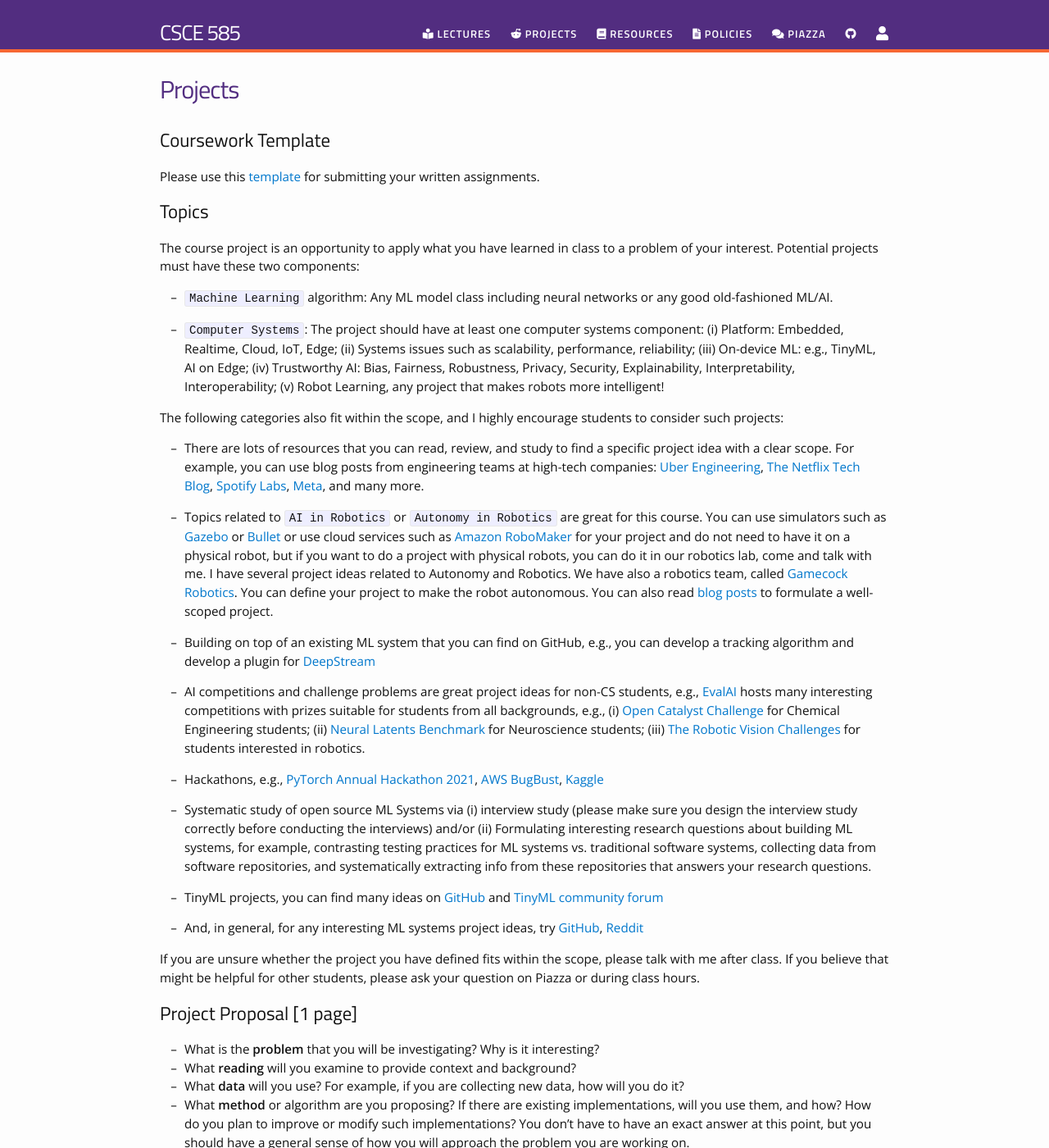
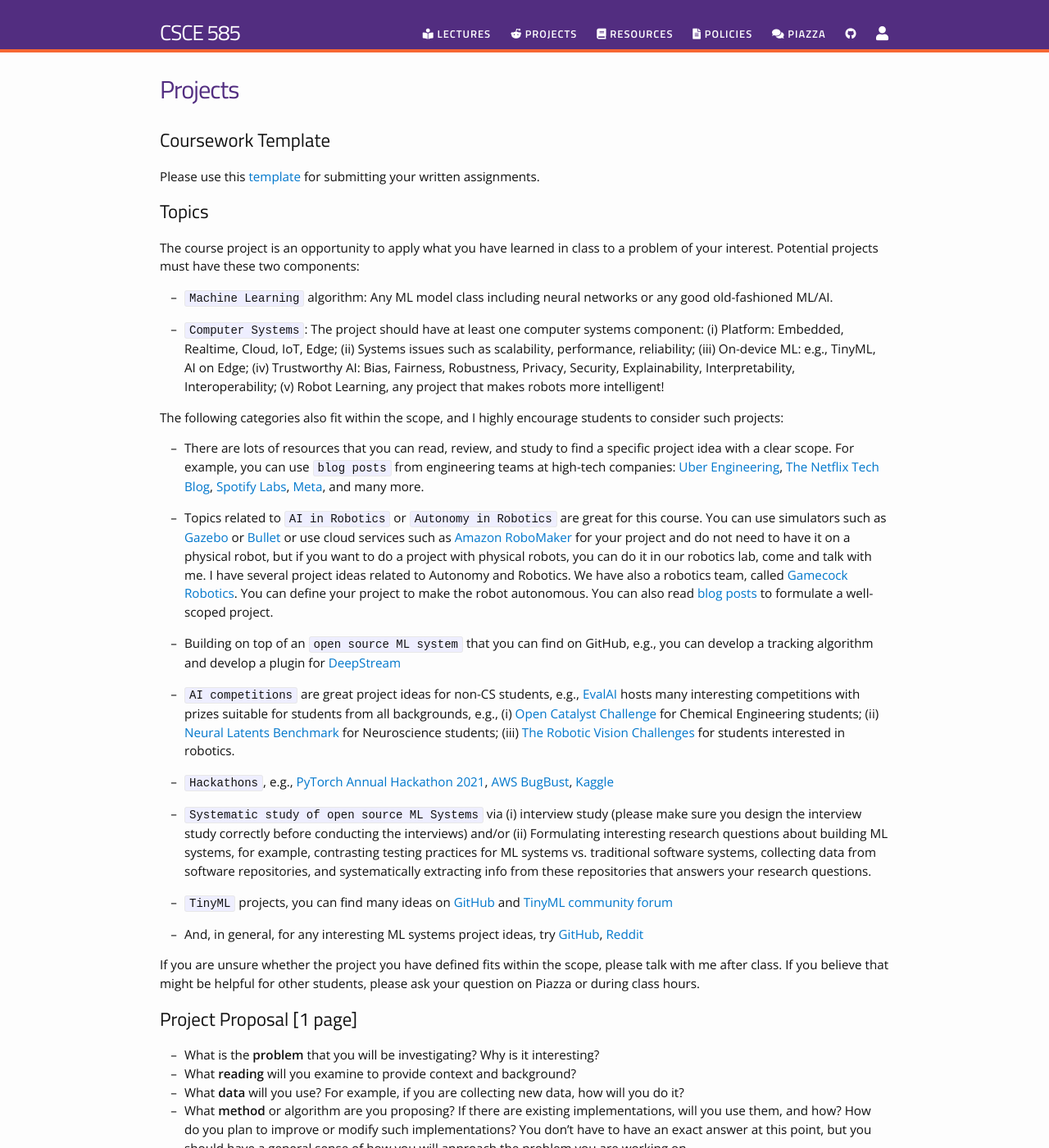
Before and after one commit to pooyanjamshidi/mls, a Jekyll site: the page built from projects.md, in a window 1280 px wide and 1400 px high. Shown: the whole window at 82% size. Built offline with Jekyll 4.4.1, drawn with Linux system fonts in a browser that asks for light colours; nearby versions of some CDN libraries.

Commit message:
updated info

```diff
--- a/projects.md
+++ b/projects.md
@@ -19,20 +19,20 @@ The course project is an opportunity to apply what you have learned in class to
 
 The following categories also fit within the scope, and I highly encourage students to consider such projects:
 
-* There are lots of resources that you can read, review, and study to find a specific project idea with a clear scope. For example, you can use blog posts from engineering teams at high-tech companies: [Uber Engineering](https://eng.uber.com/), [The Netflix Tech Blog](https://medium.com/netflix-techblog), [Spotify Labs](https://labs.spotify.com/), [Meta](https://engineering.fb.com/), and many more.
+* There are lots of resources that you can read, review, and study to find a specific project idea with a clear scope. For example, you can use `blog posts` from engineering teams at high-tech companies: [Uber Engineering](https://eng.uber.com/), [The Netflix Tech Blog](https://medium.com/netflix-techblog), [Spotify Labs](https://labs.spotify.com/), [Meta](https://engineering.fb.com/), and many more.
 
 
 * Topics related to `AI in Robotics` or `Autonomy in Robotics` are great for this course. You can use simulators such as [Gazebo](https://gazebosim.org/home) or [Bullet](https://pybullet.org/wordpress/) or use cloud services such as [Amazon RoboMaker](https://aws.amazon.com/robomaker/) for your project and do not need to have it on a physical robot, but if you want to do a project with physical robots, you can do it in our robotics lab, come and talk with me. I have several project ideas related to Autonomy and Robotics. We have also a robotics team, called [Gamecock Robotics](http://gamecockrobotics.github.io/). You can define your project to make the robot autonomous. You can also read [blog posts](https://aws.amazon.com/blogs/machine-learning/introducing-amazon-sagemaker-reinforcement-learning-components-for-open-source-kubeflow-pipelines/) to formulate a well-scoped project.
 
-* Building on top of an existing ML system that you can find on GitHub, e.g., you can develop a tracking algorithm and develop a plugin for [DeepStream](https://developer.nvidia.com/deepstream-sdk)
+* Building on top of an `open source ML system` that you can find on GitHub, e.g., you can develop a tracking algorithm and develop a plugin for [DeepStream](https://developer.nvidia.com/deepstream-sdk)
 
-* AI competitions and challenge problems are great project ideas for non-CS students, e.g., [EvalAI](https://eval.ai/) hosts many interesting competitions with prizes suitable for students from all backgrounds, e.g., (i) [Open Catalyst Challenge](https://opencatalystproject.org/) for Chemical Engineering students; (ii) [Neural Latents Benchmark](https://neurallatents.github.io/) for Neuroscience students; (iii) [The Robotic Vision Challenges](https://nikosuenderhauf.github.io/roboticvisionchallenges/) for students interested in robotics.
+* `AI competitions` are great project ideas for non-CS students, e.g., [EvalAI](https://eval.ai/) hosts many interesting competitions with prizes suitable for students from all backgrounds, e.g., (i) [Open Catalyst Challenge](https://opencatalystproject.org/) for Chemical Engineering students; (ii) [Neural Latents Benchmark](https://neurallatents.github.io/) for Neuroscience students; (iii) [The Robotic Vision Challenges](https://nikosuenderhauf.github.io/roboticvisionchallenges/) for students interested in robotics.
 
-* Hackathons, e.g., [PyTorch Annual Hackathon 2021](https://pytorch2021.devpost.com/), [AWS BugBust](https://aws.amazon.com/bugbust/), [Kaggle](https://www.kaggle.com/competitions)
+* `Hackathons`, e.g., [PyTorch Annual Hackathon 2021](https://pytorch2021.devpost.com/), [AWS BugBust](https://aws.amazon.com/bugbust/), [Kaggle](https://www.kaggle.com/competitions)
 
-* Systematic study of open source ML Systems via (i) interview study (please make sure you design the interview study correctly before conducting the interviews) and/or (ii) Formulating interesting research questions about building ML systems, for example, contrasting testing practices for ML systems vs. traditional software systems, collecting data from software repositories, and systematically extracting info from these repositories that answers your research questions.
+* `Systematic study of open source ML Systems` via (i) interview study (please make sure you design the interview study correctly before conducting the interviews) and/or (ii) Formulating interesting research questions about building ML systems, for example, contrasting testing practices for ML systems vs. traditional software systems, collecting data from software repositories, and systematically extracting info from these repositories that answers your research questions.
 
-* TinyML projects, you can find many ideas on [GitHub](https://github.com/gigwegbe/tinyml-papers-and-projects) and [TinyML community forum](https://discuss.tinymlx.org/c/projects/5)
+* `TinyML` projects, you can find many ideas on [GitHub](https://github.com/gigwegbe/tinyml-papers-and-projects) and [TinyML community forum](https://discuss.tinymlx.org/c/projects/5)
 
 * And, in general, for any interesting ML systems project ideas, try [GitHub](https://github.com/NirantK/awesome-project-ideas), [Reddit](https://www.reddit.com/r/MachineLearning/search/?q=systems&restrict_sr=1)
 
```
